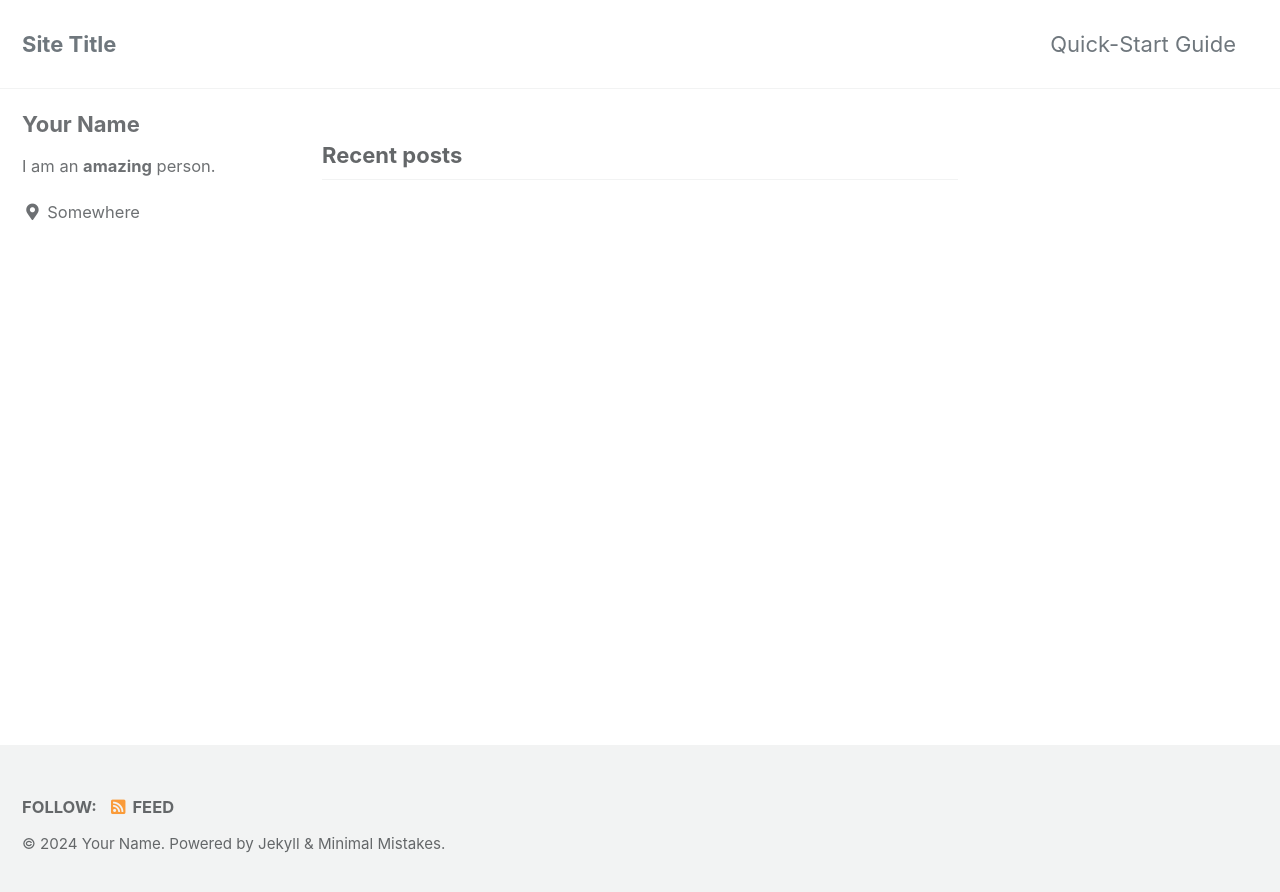
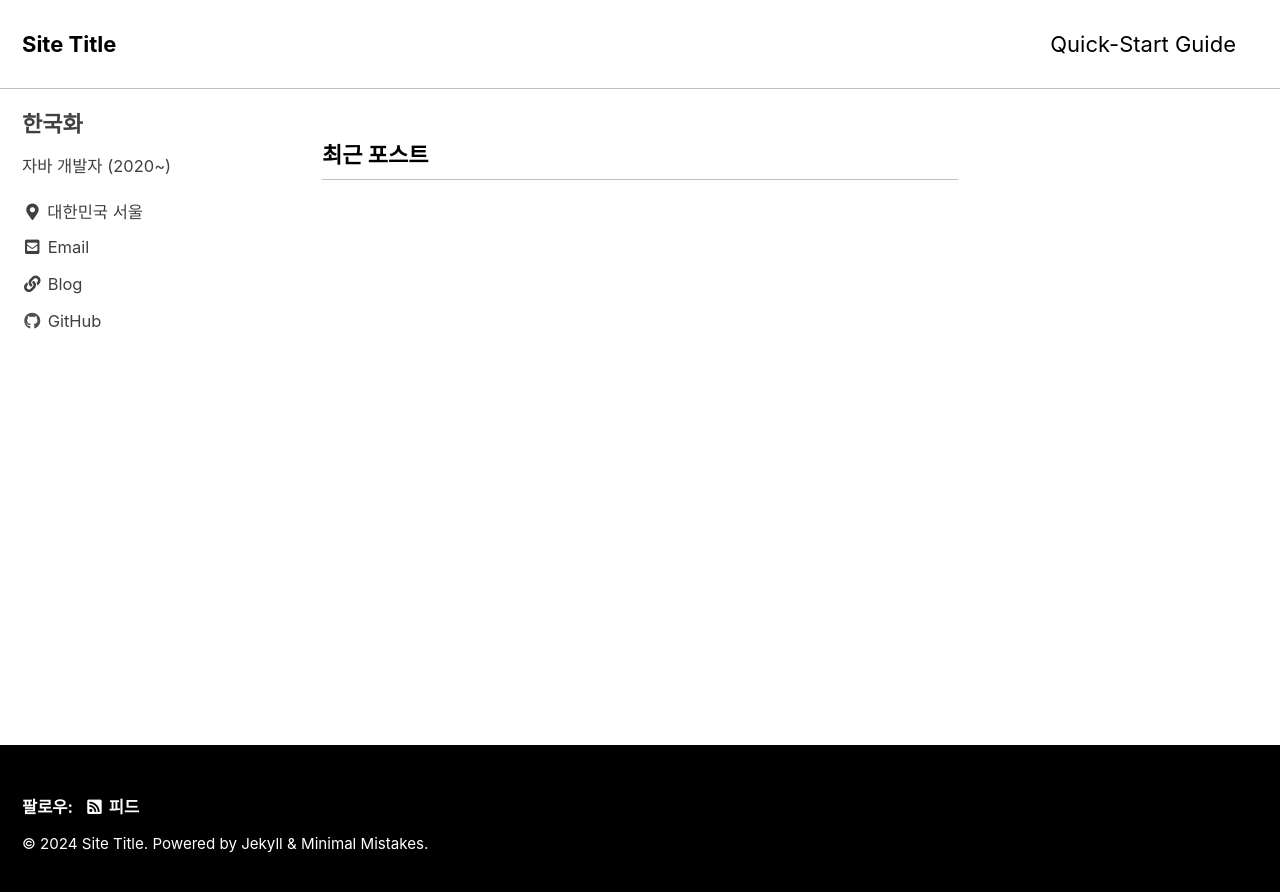
Before and after one commit to ii-V-ii/ii-V-ii.github.io, a Jekyll site: the page built from index.html, in a window 1280 px wide. Shown: the top 892 px of the page. Built offline with Jekyll 4.4.1, drawn with Linux system fonts in a browser that asks for light colours; cached includes are drawn as plain includes; the list of posts is cut into pages by our own code.

Commit message:
[docs] 기본정보 수정

```diff
--- a/_config.yml
+++ b/_config.yml
@@ -12,15 +12,15 @@
 
 # theme                  : "minimal-mistakes-jekyll"
 # remote_theme           : "mmistakes/minimal-mistakes"
-minimal_mistakes_skin    : "default" # "air", "aqua", "contrast", "dark", "dirt", "neon", "mint", "plum", "sunrise"
+minimal_mistakes_skin    : "contrast" # default"  "air", "aqua", "contrast", "dark", "dirt", "neon", "mint", "plum", "sunrise"
 
 # Site Settings
-locale                   : "en-US"
+locale                   : "ko"
 title                    : "Site Title"
 title_separator          : "-"
 subtitle                 : # site tagline that appears below site title in masthead
-name                     : "Your Name"
-description              : "An amazing website."
+name                     : "Site Title"
+description              : "일기, 공부, 트러블슈팅, 사이드 프로젝트 등 기록용 블로그"
 url                      : # the base hostname & protocol for your site e.g. "https://mmistakes.github.io"
 baseurl                  : # the subpath of your site, e.g. "/blog"
 repository               : # GitHub username/repo-name e.g. "mmistakes/minimal-mistakes"
@@ -104,18 +104,18 @@ analytics:
 
 # Site Author
 author:
-  name             : "Your Name"
+  name             : "한국화"
   avatar           : # path of avatar image, e.g. "/assets/images/bio-photo.jpg"
-  bio              : "I am an **amazing** person."
-  location         : "Somewhere"
+  bio              : "자바 개발자 (2020~)"
+  location         : "대한민국 서울"
   email            :
   links:
     - label: "Email"
       icon: "fas fa-fw fa-envelope-square"
-      # url: "mailto:your.name@email.com"
-    - label: "Website"
+      url: "mailto:lirye30@gmail.com"
+    - label: "Blog"
       icon: "fas fa-fw fa-link"
-      # url: "https://your-website.com"
+      url: "https://ii-v-ii.github.io/"
     - label: "Twitter"
       icon: "fab fa-fw fa-twitter-square"
       # url: "https://twitter.com/"
@@ -124,7 +124,7 @@ author:
       # url: "https://facebook.com/"
     - label: "GitHub"
       icon: "fab fa-fw fa-github"
-      # url: "https://github.com/"
+      url: "https://github.com/ii-V-ii"
     - label: "Instagram"
       icon: "fab fa-fw fa-instagram"
       # url: "https://instagram.com/"
```
